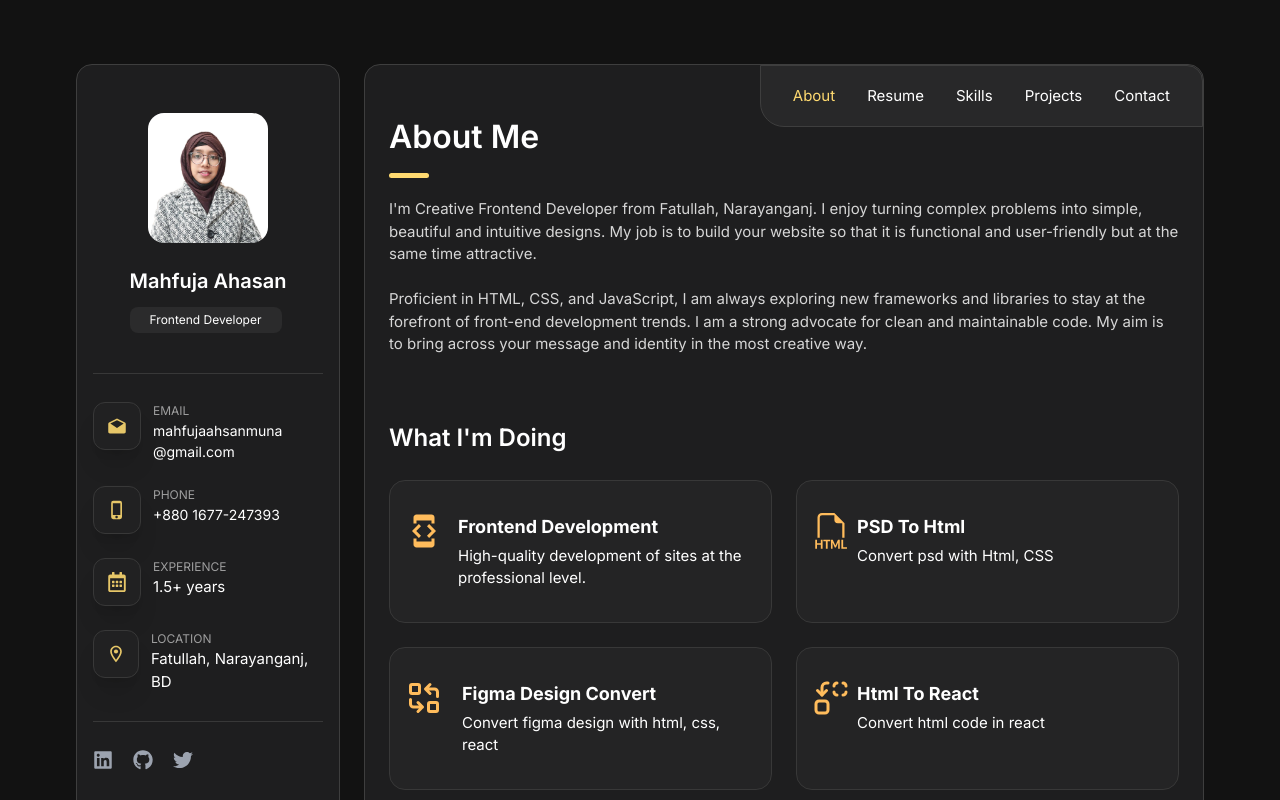
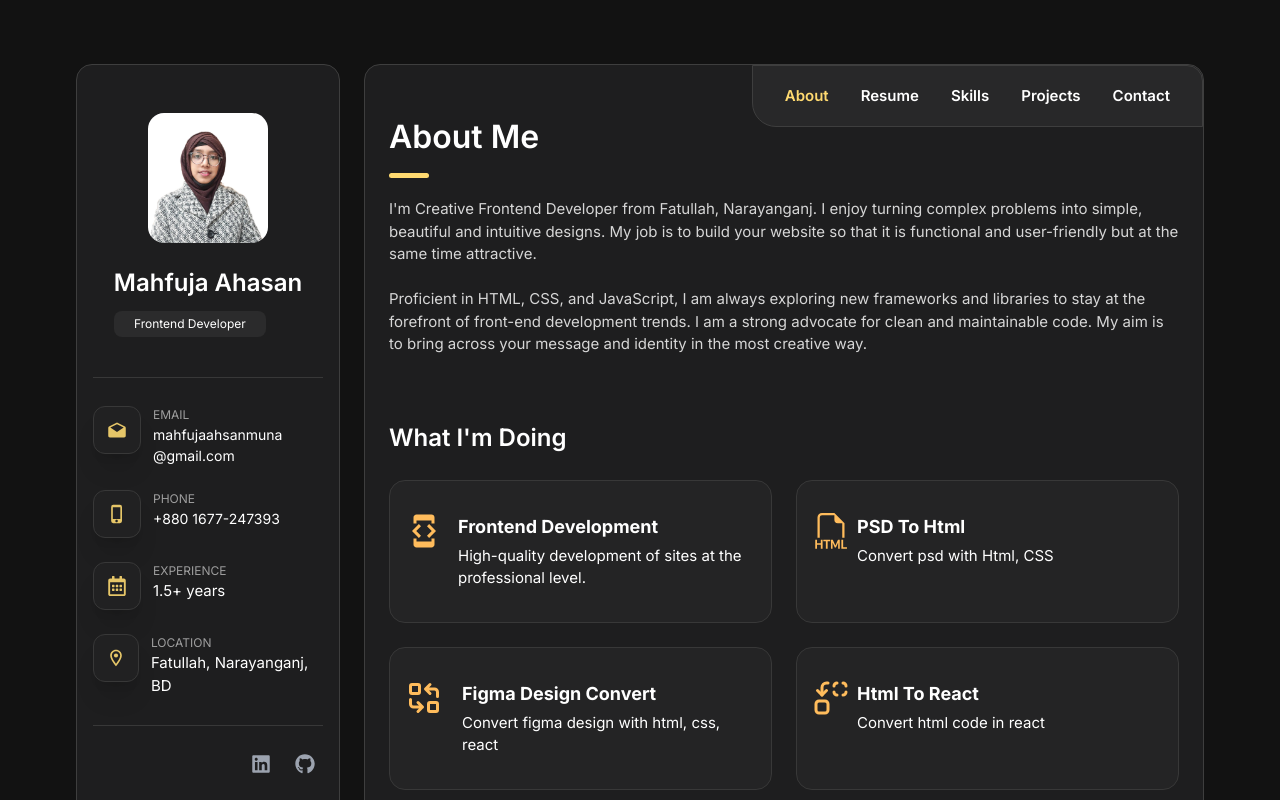
Before and after one commit to mahfuja5768/muna-portfolio, a React (Vite) app: page / in a window 1280 px wide. Shown: the top 800 px of the page. Built offline with nearby package versions, Linux system fonts and the light colour scheme.

Commit message:
change resume link

```diff
--- a/src/components/Sidebar/Profile.jsx
+++ b/src/components/Sidebar/Profile.jsx
@@ -9,7 +9,7 @@ const Profile = () => {
           alt="ProfilePic"
         />
         <div>
-          <h2 className=" md:text-center text-xl mt-5 mb-3  font-semibold">
+          <h2 className=" md:text-center md:text-xl lg:text-2xl mt-5 mb-3  font-semibold">
             Mahfuja Ahasan
           </h2>
           <p className=" bg-[#2b2b2c] w-full sm:w-[152px] rounded-lg flex  justify-center text-[12px] py-1 px-4 mb-3">
--- a/src/components/Sidebar/SocialMedia.jsx
+++ b/src/components/Sidebar/SocialMedia.jsx
@@ -3,24 +3,23 @@ import { FaLinkedin, FaGithub, FaTwitter, FaFacebook } from "react-icons/fa";
 
 const SocialMedia = () => {
   return (
-    <div className="flex gap-5 text-gray-400 text-xl">
-      <Link
-        to="https://www.linkedin.com/in/ahasanmuna
+    <div className="flex justify-end gap-6 pr-2 text-gray-400 text-xl">
+      <a
+        title="blank"
+        href="https://www.linkedin.com/in/ahasanmuna
 "
         className=" hover:text-white duration-300"
       >
         <FaLinkedin />
-      </Link>
-      <Link
-        to="https://github.com/mahfuja5768
+      </a>
+      <a
+        title="blank"
+        href="https://github.com/mahfuja5768
 "
         className=" hover:text-white duration-300"
       >
         <FaGithub />
-      </Link>
-      <Link to="" className=" hover:text-white duration-300">
-        <FaTwitter />
-      </Link>
+      </a>
     </div>
   );
 };
--- a/src/components/common/Navbar.jsx
+++ b/src/components/common/Navbar.jsx
@@ -5,7 +5,7 @@ const Navbar = ({ page, setPage }) => {
       {navs?.map((item) => (
         <li
           key={item}
-          className={` font-medium text-[15px] hover:text-lighterYellow ${
+          className={` font-semibold text-[15px] hover:text-lighterYellow  duration-300 ${
             page === item ? " text-lighterYellow duration-300" : ""
           }`}
         >
--- a/src/components/project/AllProject.jsx
+++ b/src/components/project/AllProject.jsx
@@ -34,7 +34,7 @@ const AllProject = () => {
             <div className="bg-[#202022] rounded-2xl">
               <img
                 src={getImgUrl(project?.img)}
-                className="w-full rounded-2xl md:h-[230px]"
+                className="w-full rounded-2xl"
                 alt=""
               />
               <div className="flex items-center justify-between px-3 py-4 pb-5 ">
--- a/src/components/resume/Experience.jsx
+++ b/src/components/resume/Experience.jsx
@@ -57,7 +57,7 @@ const Experience = () => {
         target="blank"
         className=" absolute top-0 right-0 "
         href={
-          "https://drive.google.com/file/d/1P0IKSsi-cBsdy3f5A9HYXXk79795CE7u/view?usp=sharing"
+          "https://drive.google.com/file/d/1DKQdPCZcIyLIU3MQx_6podjrva2IbBHi/view?usp=drive_link"
         }
       >
         <button className="md:text-[15px] text-[13px]  md:px-6 md:py-2  px-4 py-1 bg-gradient-to-b from-[#f3d700] border border-transparent hover:border hover:border-darkYellow hover:text-[#f3d700] hover:bg-none duration-300 text-black rounded-lg via-[#c79d00] to-[#906400] flex items-center justify-between gap-1">
--- a/src/components/resume/SkillPercent.jsx
+++ b/src/components/resume/SkillPercent.jsx
@@ -1,7 +1,7 @@
 import Title from "./../common/Title";
 const SkillPercent = () => {
   return (
-    <section className="mt-28">
+    <section className="mt-12">
       <Title sTitle title={"My Skills"} />
       <div className="bg-[#202022] p-4 shadow-2xl border border-[#383838] rounded-2xl grid grid-cols-1 gap-6 lg:gap-10 mt-6">
         <div className="rounded shadow-2xl ">
```
